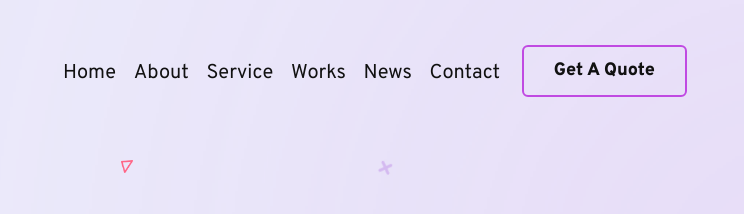
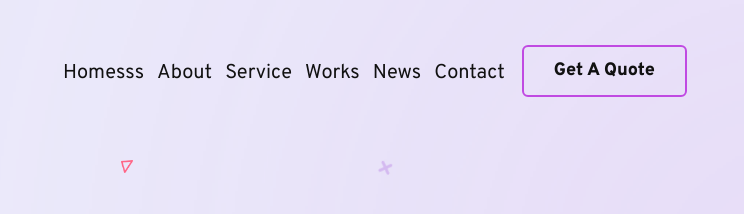
Before and after one commit to Alex0ar/ROU, a plain HTML site: page index.html in a window 1280 px wide. Shown: the top 214 px of the page, 263-1007 px from the left. Drawn offline with Linux system fonts and the light colour scheme.

Commit message:
Update index.html

```diff
--- a/index.html
+++ b/index.html
@@ -20,7 +20,7 @@
 			<ul class="nav__list">
 				<li class="nav__item nav__menu_item">
 					<a href="" class="nav__link">
-						Home
+						Homesss
 					</a>
 				</li>
 				<li class="nav__item nav__menu_item">
```
